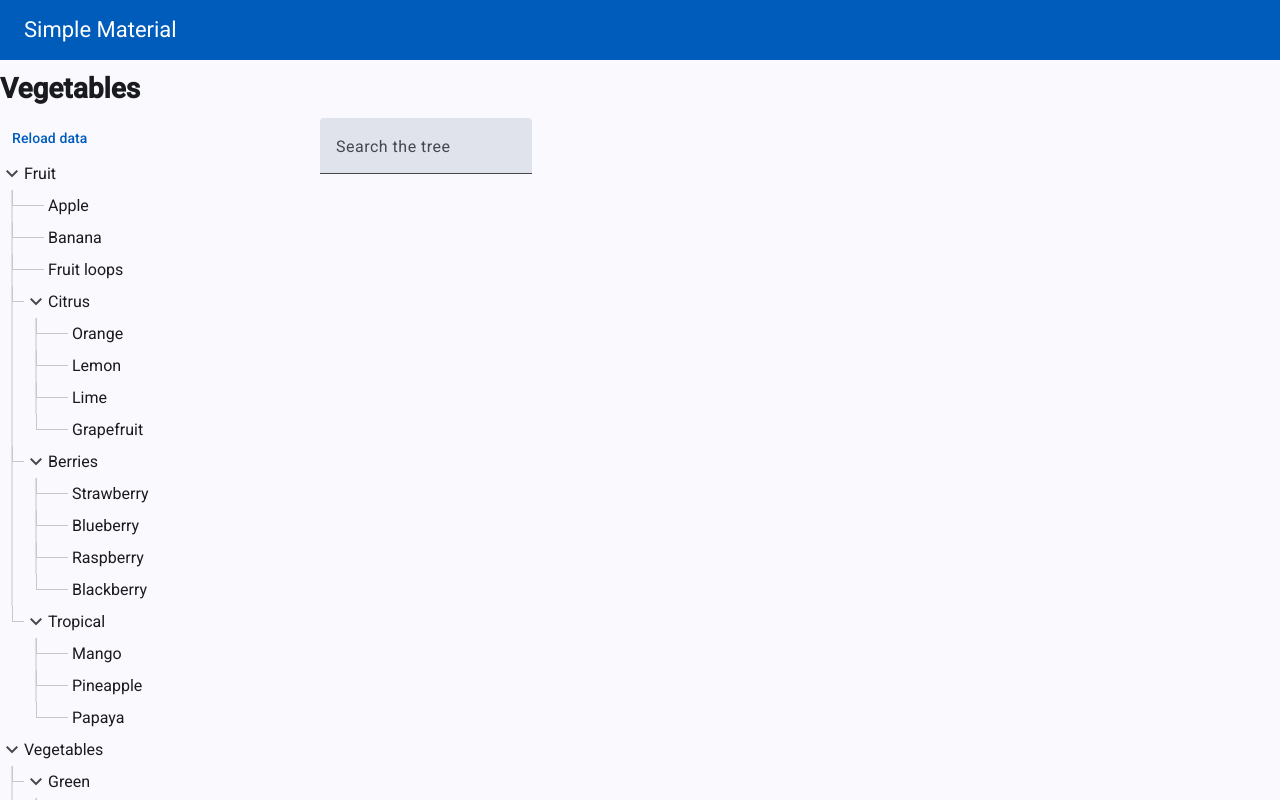
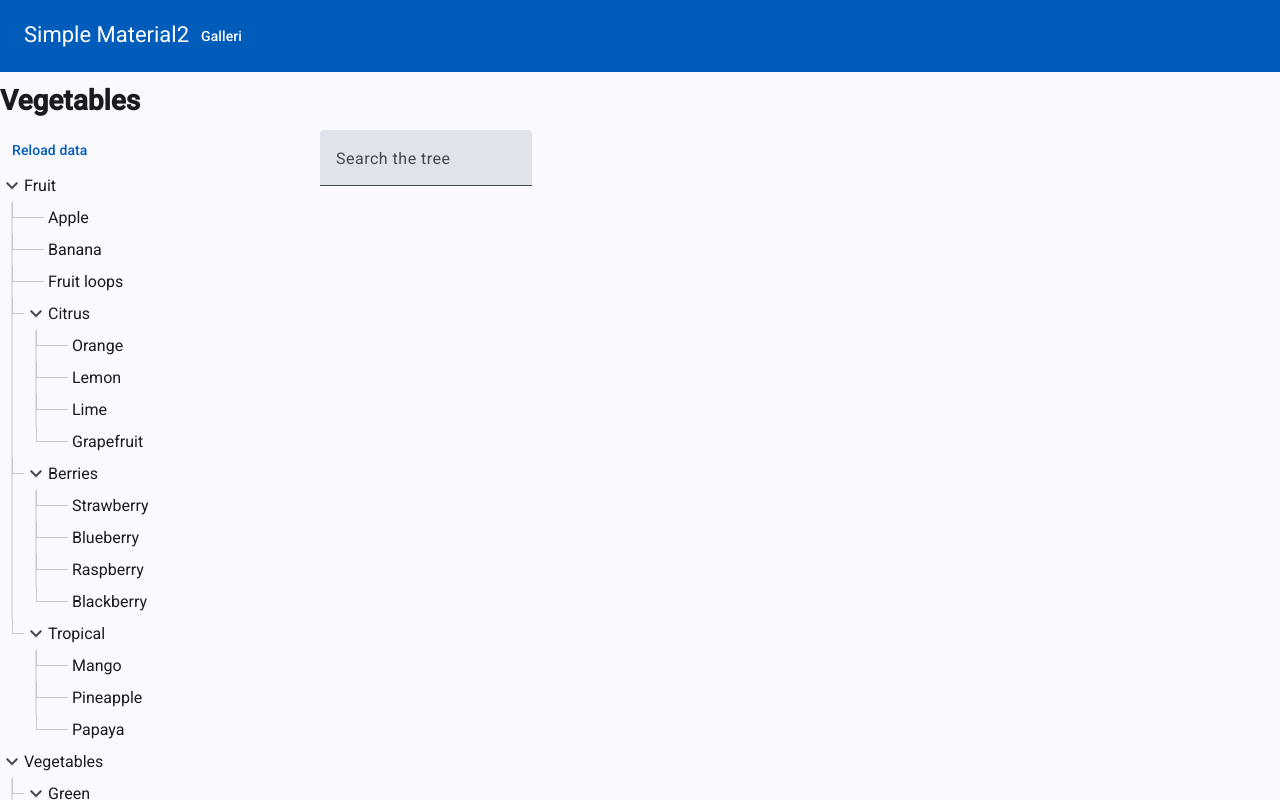
Before and after one commit to Edminsson/tree-guide, an Angular app: page /vegetables in a window 1280 px wide. Built offline with nearby package versions, Linux system fonts and the light colour scheme.

Commit message:
Added links

```diff
--- a/src/app/galleri/galleri.html
+++ b/src/app/galleri/galleri.html
@@ -1,5 +1,6 @@
 
-<h1>Galleri</h1>
+<h1>Galleri<button mat-button routerLink="/vegetables">Vegis</button>
+</h1>
 <h2>Tree</h2>
 <div class="tree">
     <app-tree></app-tree>
--- a/src/app/header/header.ts
+++ b/src/app/header/header.ts
@@ -1,8 +1,14 @@
 import { Component } from '@angular/core';
+import { MatButton } from '@angular/material/button';
+import { RouterLink } from '@angular/router';
 
 @Component({
   selector: 'app-header',
-  template: `<header><span class="title">Simple Material</span></header>`,
+  template: `
+    <header>
+      <span class="title">Simple Material2</span>
+      <button class="knappfarger" mat-button routerLink="/galleri">Galleri</button>
+    </header>`,
   styles: `
     :host {
       display: block;
@@ -14,6 +20,10 @@ import { Component } from '@angular/core';
       color: var(--mat-sys-on-primary);
       font: var(--mat-sys-title-large);
     }
+    .knappfarger {
+      --mat-button-text-label-text-color: white;
+    }
   `,
+  imports: [RouterLink, MatButton],
 })
 export class Header {}
```
Also changed, not shown: src/app/galleri/galleri.ts (+6 -2 lines).
